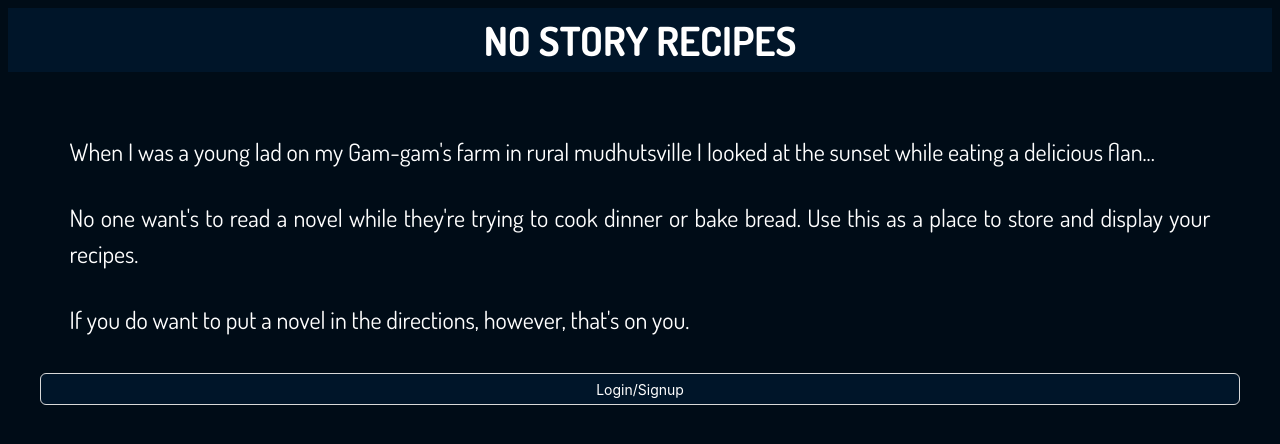
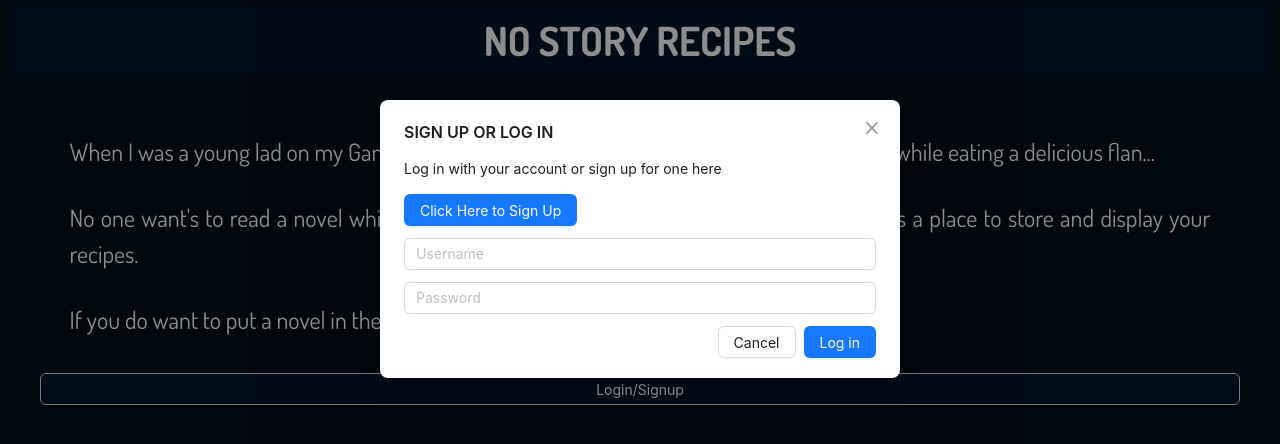
Before and after one commit to snailencholy/No-Story-Recipes, a React (Vite) app: page / in a window 1280 px wide. Both pictures are taken after a click on the button "Login/Signup". Shown: the top 444 px of the page. Built offline with nearby package versions, Linux system fonts and the light colour scheme; a web font is replaced by a local one.

Commit message:
Added signup/login dialog and added hashing for inputs

```diff
--- a/package.json
+++ b/package.json
@@ -12,6 +12,7 @@
   "dependencies": {
     "antd": "^5.19.2",
     "axios": "^1.7.2",
+    "md5": "^2.3.0",
     "react": "^18.3.1",
     "react-device-detect": "^2.2.3",
     "react-dom": "^18.3.1"
--- a/src/App.jsx
+++ b/src/App.jsx
@@ -9,7 +9,7 @@ import MobileSplashPage from './components/Mobile/MobileSplashPage';
 const App = () => {
 
   // TODO: build login system
-  const [loggedIn, isLoggedIn] = useState(false);
+  const [loggedIn, setLoggedIn] = useState(false);
 
   if (loggedIn) {
     return (
@@ -24,7 +24,7 @@ const App = () => {
   }
 
   return (
-    <SplashPage />
+    <SplashPage loggedIn={loggedIn} setLoggedIn={setLoggedIn} />
   )
 };
 
--- a/src/components/Browser/SplashPage.jsx
+++ b/src/components/Browser/SplashPage.jsx
@@ -1,10 +1,90 @@
-import { Layout, Button } from 'antd';
+import { useState } from 'react';
+import { Flex, Layout, Button, Modal, Input } from 'antd';
+import md5 from 'md5';
 
 const { Header, Content } = Layout;
 
+const SplashPage = (props) => {
 
-const SplashPage = () => {
+  const [open, setOpen] = useState(false);
+  const [loading, setLoading] = useState(false);
+  const [signup, setSignup] = useState(false);
+  const [loginText, setLoginText] = useState("Log in");
+  const [signupText, setSignupText] = useState("Click Here to Sign Up");
+  const [emailInput, setEmailInput] = useState("");
+  const [userNameInput, setUserNameInput] = useState("");
+  const [passwordInput, setPasswordInput] = useState("");
+  const [pwAddonBeforeText, setPwAddonBeforeText] = useState("16 characters, alpha-numeric, special-characters");
+  const [pwError, setPwError] = useState("");
+  const [emailAddonBeforeText, setEmailAddonBeforeText] = useState("");
+  const [emailError, setEmailError] = useState("");
+
+  const handleSignup = () => {
+    setSignup(!signup)
+    if (signup) {
+      console.log(signup)
+      setLoginText("Log in");
+      setSignupText("Click Here to Sign up");
+    }
+    else {
+      setLoginText("Sign up");
+      setSignupText("Click Here to Log in");
+    }
+    setEmailInput("");
+    setEmailAddonBeforeText("");
+    setEmailError("");
+    setPasswordInput("");
+    setPwAddonBeforeText("16 characters, alpha-numeric, special-characters");
+    setPwError("");
+    setUserNameInput("");
+  }
+
+
+  const handleOk = () => {
+    let emailHash;
+    let userHash;
+    let passwordHash;
+    if (signup) {
+      if (emailInput !== undefined && userNameInput !== undefined && passwordInput !== undefined) {
+        let emailPattern = /^[\w-\.]+@([\w-]+\.)+[\w-]{2,4}$/;
+        let pwPattern = /^(?=.*\d)(?=.*[a-z])(?=.*[A-Z])(?=.*[a-zA-Z]).{16,}$/;
+        if (!(emailInput.match(emailPattern) && passwordInput.match(pwPattern))) {
+          if (!emailInput.match(emailPattern)) {
+            setEmailAddonBeforeText("Not a valid email address");
+            setEmailError("error");
+          }
+
+          if (!passwordInput.match(pwPattern)) {
+            setPwAddonBeforeText("Invalid Password.");
+            setPwError("error");
+          }
+        } else {
+          emailHash = md5(emailInput);
+          userHash = md5(userNameInput);
+          passwordHash = md5(passwordInput);
+          setEmailInput("");
+          setEmailAddonBeforeText("");
+          setEmailError("");
+          setPasswordInput("");
+          setPwAddonBeforeText("16 characters, alpha-numeric, special-characters");
+          setPwError("");
+          setUserNameInput("");
+        }
+      }
+    }
+    setUserNameInput("");
+    setPasswordInput("");
+    //props.setLoggedIn(!props.loggedIn)
+    setOpen(false);
+
+  }
+
+  const handleCancel = () => {
+    setOpen(false);
+  }
+
   return (
+    <>
       <Layout>
         <Header
           style={{
@@ -60,11 +140,69 @@ const SplashPage = () => {
               backgroundColor: '#001529',
               color: "#fff"
             }}
+            onClick={() => setOpen(!open)}
           >
             Login/Signup
           </Button>
         </Content>
       </Layout>
+      <Modal
+        title="SIGN UP OR LOG IN"
+        open={open}
+        onOk={handleOk}
+        confirmLoading={loading}
+        onCancel={handleCancel}
+        okText={loginText}
+      >
+        <p>Log in with your account or sign up for one here</p>
+        <Button type="primary" style={{ marginBottom: "12px" }} onClick={handleSignup}>{signupText}</Button>
+        {
+          signup
+            ?
+            <Flex vertical gap={12}>
+              <Input
+                id="emailInput"
+                addonBefore={emailAddonBeforeText}
+                status={emailError}
+                placeholder="email"
+                value={emailInput}
+                onChange={e => { setEmailInput(e.target.value) }}
+              />
+              <Input
+                id="usernameInput"
+                placeholder="Username"
+                value={userNameInput}
+                onChange={e => { setUserNameInput(e.target.value) }}
+              />
+              <Input
+                type="password"
+                id="pwInput"
+                addonBefore={pwAddonBeforeText}
+                status={pwError}
+                placeholder="Password"
+                value={passwordInput}
+                onChange={e => { setPasswordInput(e.target.value) }}
+              />
+            </Flex>
+            :
+            <Flex vertical gap={12}>
+              <Input
+                id="usernameInputLogin"
+                placeholder="Username"
+                value={userNameInput}
+                onChange={e => { setUserNameInput(e.target.value) }}
+              />
+              <Input
+                type="password"
+                id="pwInputLogin"
+                placeholder="Password"
+                value={passwordInput}
+                onChange={e => { setPasswordInput(e.target.value) }}
+              />
+            </Flex>
+        }
+      </Modal>
+    </>
   )
 }
 
```
Also changed, not shown: 1 other file (tests, documents, lock files or other folders). Lines whose indentation alone changed are shown as unchanged.
